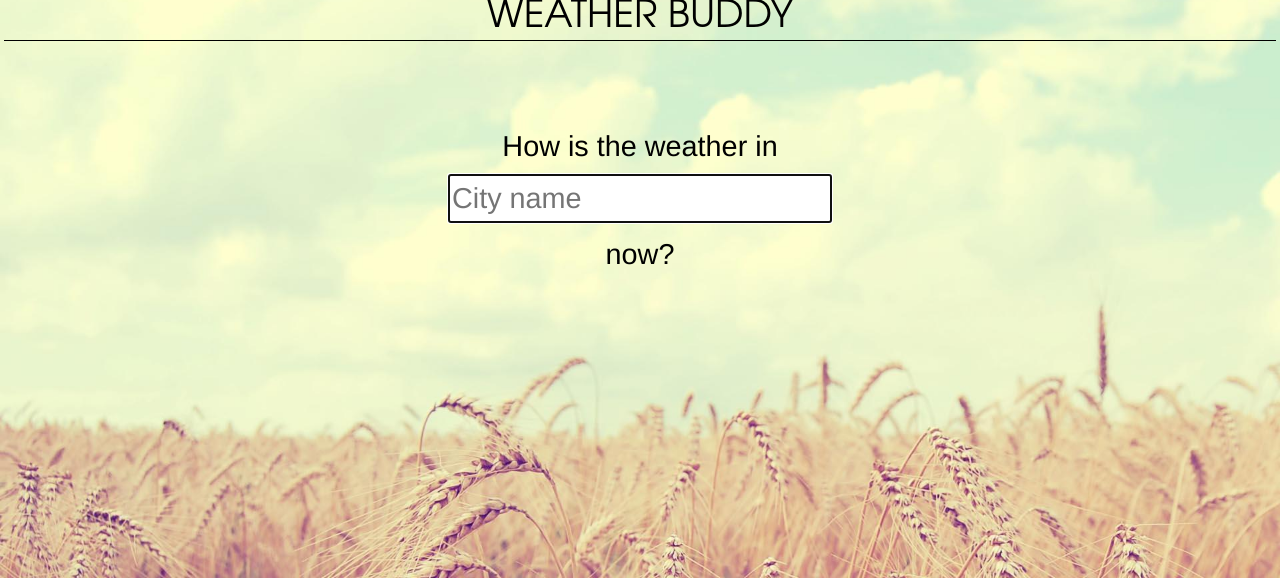
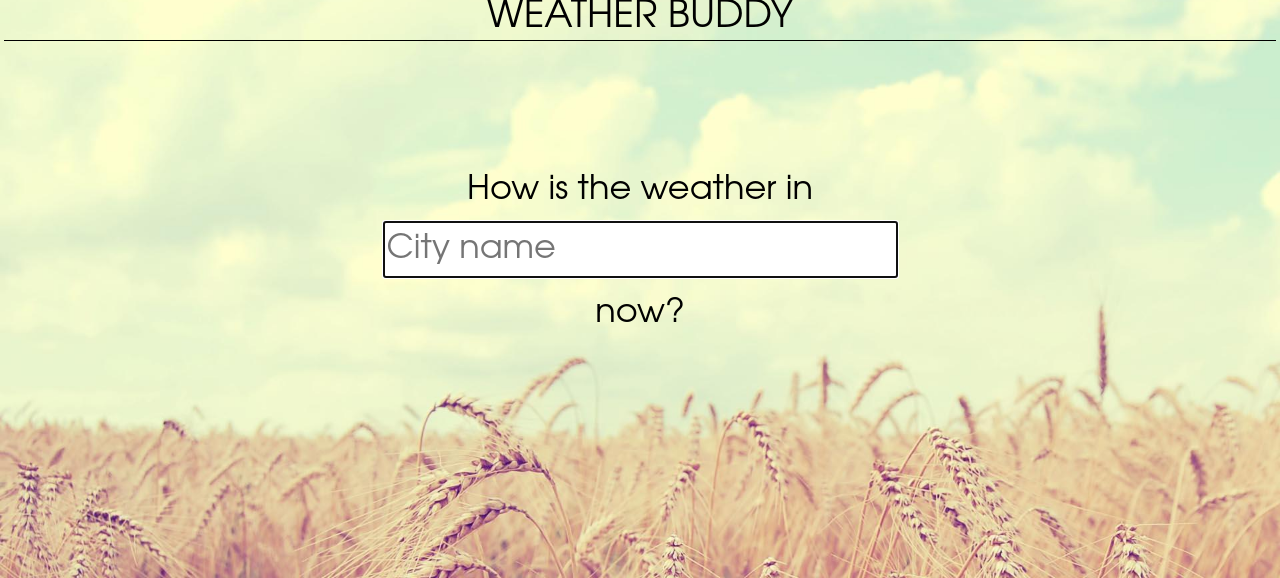
Before and after one commit to CristianoR12/Weather_Buddy_2.0, a Flask app: page / in a window 1280 px wide. Shown: the part 30-608 px from the top of the page. Run offline with Flask 2, Linux system fonts and the light colour scheme; some libraries are stand-ins or nearby versions.

Commit message:
design updates home page

```diff
--- a/static/css/error.css
+++ b/static/css/error.css
@@ -1,9 +1,9 @@
 .no_city {
-    font-family: "Helvetica Neue", Helvetica, Arial, sans-serif;
+    font-family: "Avantgarde", TeX Gyre Adventor, URW Gothic L, sans-serif;
     margin: 0;
     text-align: center;
     color: rgb(226, 13, 13);
-    font-size: 2.0em;
+    font-size: 2.6em;
     position: relative;
-    bottom: -60px;
+    bottom: -140px;
 }
--- a/static/css/home.css
+++ b/static/css/home.css
@@ -1,15 +1,15 @@
 div.home {
     text-align: center;
-    font-family: "Helvetica Neue", Helvetica, Arial, sans-serif;
+    font-family: "Avantgarde", TeX Gyre Adventor, URW Gothic L, sans-serif;
     margin: 0;
-    font-size: 1.8em;
+    font-size: 2.1em;
     color: rgb(0, 0, 0);
     position: relative;
-    bottom: -100px;
+    bottom: -140px;
 }
 
 div.city_name {
-    font-family: "Helvetica Neue", Helvetica, Arial, sans-serif;
+    font-family: "Avantgarde", TeX Gyre Adventor, URW Gothic L, sans-serif;
     font-size: 1.0em;
     right: 0px;
     top: -10px;
```
